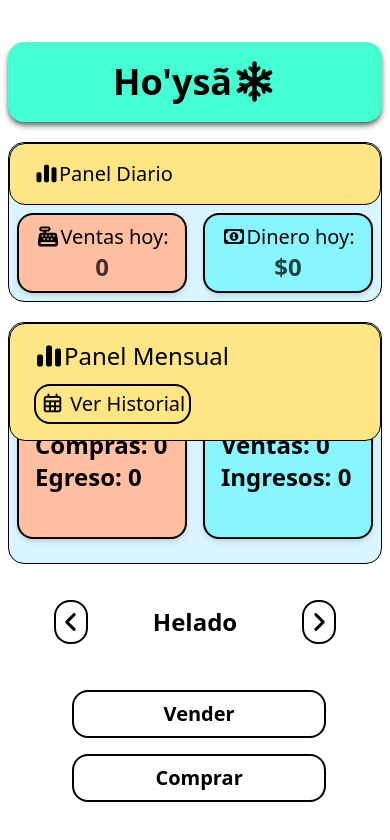
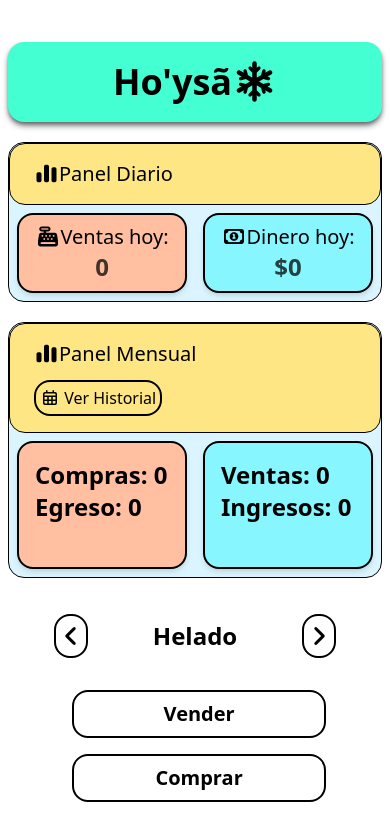
Before and after one commit to Ariel-Caceres/App-Helados, a React (Vite) app: page / in a window 390 px wide. Shown: the top 840 px of the page. Built offline with nearby package versions, Linux system fonts and the light colour scheme.

Commit message:
muestro resumen por producto en month resume

```diff
--- a/dev-dist/sw.js
+++ b/dev-dist/sw.js
@@ -79,7 +79,7 @@ define(['./workbox-5a5d9309'], (function (workbox) { 'use strict';
    */
   workbox.precacheAndRoute([{
     "url": "index.html",
-    "revision": "0.ptlogghq2t"
+    "revision": "0.8gu7nub0628"
   }], {});
   workbox.cleanupOutdatedCaches();
   workbox.registerRoute(new workbox.NavigationRoute(workbox.createHandlerBoundToURL("index.html"), {
--- a/src/components/MonthResume.tsx
+++ b/src/components/MonthResume.tsx
@@ -4,28 +4,35 @@ import { useBuy } from "../context/useBuy"
 import { useOnline } from "../context/useOnline"
 
 
-export const MonthResume = () => {
+export const MonthResume = ({ producto, animar }: { producto: string, animar: boolean }) => {
     const navigate = useNavigate()
     const { ventas, hoy } = useSell()
     const { compras } = useBuy()
     const { online } = useOnline()
 
-    const ventasMes = ventas.filter(v => v.fecha.split("-")[1] === hoy.split("-")[1].padStart(2, "0") && v.status !== "pending-delete")
-    const comprasMes = compras.filter(c => c.fecha.split("-")[1] === hoy.split("-")[1].padStart(2, "0") && c.status !== "pending-delete")
+    const ventasMes = ventas.filter(v =>
+        v.fecha.split("-")[1] === hoy.split("-")[1].padStart(2, "0")
+            && v.status !== "pending-delete"
+            && v.producto ? v.producto == producto : true)
+    const comprasMes = compras.filter(c =>
+        c.fecha.split("-")[1] === hoy.split("-")[1].padStart(2, "0")
+            && c.status !== "pending-delete"
+            && c.producto ? c.producto == producto : true)
+
 
     const ventasTotalDinero = ventasMes.reduce((acc, v) => v.status !== "pending-delete" ? acc + v.precioTotal : acc, 0)
     const ventasTotalCantidad = ventasMes.reduce((acc, v) => v.status !== "pending-delete" ? acc + v.cantidad : acc, 0)
     const comprasTotalDinero = comprasMes.reduce((acc, v) => v.status !== "pending-delete" ? acc + v.precio : acc, 0)
     const comprasTotalCantidad = comprasMes.reduce((acc, v) => v.status !== "pending-delete" ? acc + v.cantidad : acc, 0)
 
-    console.log(comprasTotalCantidad);
+
 
     return (
-        <div className="w-full border bg-[#DAF5FF] rounded-2xl flex  flex-col justify-evenly relative py-6">
+        <div className="w-full border bg-[#DAF5FF] rounded-2xl flex  flex-col justify-between relative overflow-hidden">
 
-            <div className="absolute border top-0 left-0 gap-x-10 gap-y-3 right-0 flex flex-wrap w-full  items-center justify-between   bg-amber-200 rounded-2xl px-6 py-4 ">
+            <div className=" border top-0 left-0 gap-x-10 gap-y-3 right-0 flex flex-wrap w-full  items-center justify-between z-10   bg-amber-200 rounded-2xl px-6 py-4 ">
 
-                <div className="text-2xl whitespace-nowrap md:text-3xl font-medium">
+                <div className="text-xl whitespace-nowrap md:text-3xl font-medium">
                     {online ? <i className="fa-solid fa-chart-simple"></i> : "📊"}
                     <span>
                         Panel  Mensual
@@ -33,14 +40,21 @@ export const MonthResume = () => {
                 </div>
 
                 <div className=" justify-end flex items-end ">
-                    <button className="text-xl text-end whitespace-nowrap sm:text-2xl font-medium self-end justify-self-end border-2 rounded-2xl cursor-pointer p-1" onClick={() => navigate("/record")}>
+                    <button className="text-md   text-end whitespace-nowrap sm:text-2xl font-medium self-end justify-self-end border-2 rounded-2xl cursor-pointer p-1" onClick={() => navigate("/record")}>
                         {online ? <i className="fa-regular fa-calendar-days"></i> : "📆"}
                         <span className=""> Ver Historial</span>
                     </button>
                 </div>
             </div>
 
-            <div className="w-full flex flex-row md:flex-row justify-evenly gap-4 mt-16 px-2">
+            <div
+                className={`
+    w-full flex flex-row md:flex-row justify-evenly gap-4 p-2 px-2
+    transition-all duration-300 ease-in-out
+    filter
+    ${animar ? "scale-110 -translate-y-12/12" : "translate-y-0"}
+  `}
+            >
 
                 <div className="w-1/2 md:w-1/3 text-2xl  bg-[#FFBFA0]    min-h-32 md:h-40   rounded-2xl flex flex-col    border-2 shadow-md   p-4 ">
                     <div className="">
@@ -51,6 +65,7 @@ export const MonthResume = () => {
                         <span className="font-semibold">Egreso: </span>
                         <span className="font-bold">{comprasTotalDinero}</span>
                     </div>
+
                 </div>
 
                 <div className=" text-2xl    w-1/2  md:w-1/3     bg-[#87F6FF]   min-h-32 md:h-40    rounded-2xl flex flex-col    border-2 shadow-md   p-4  ">
```
